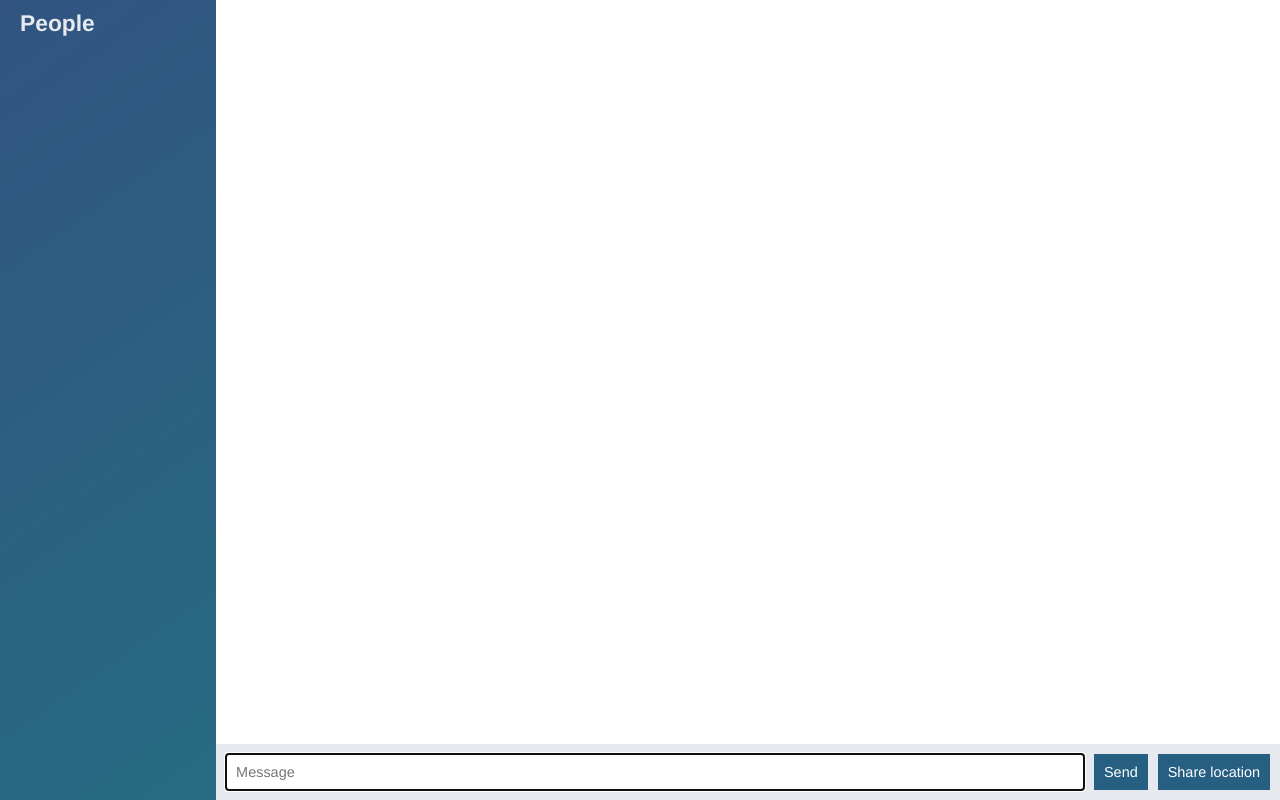
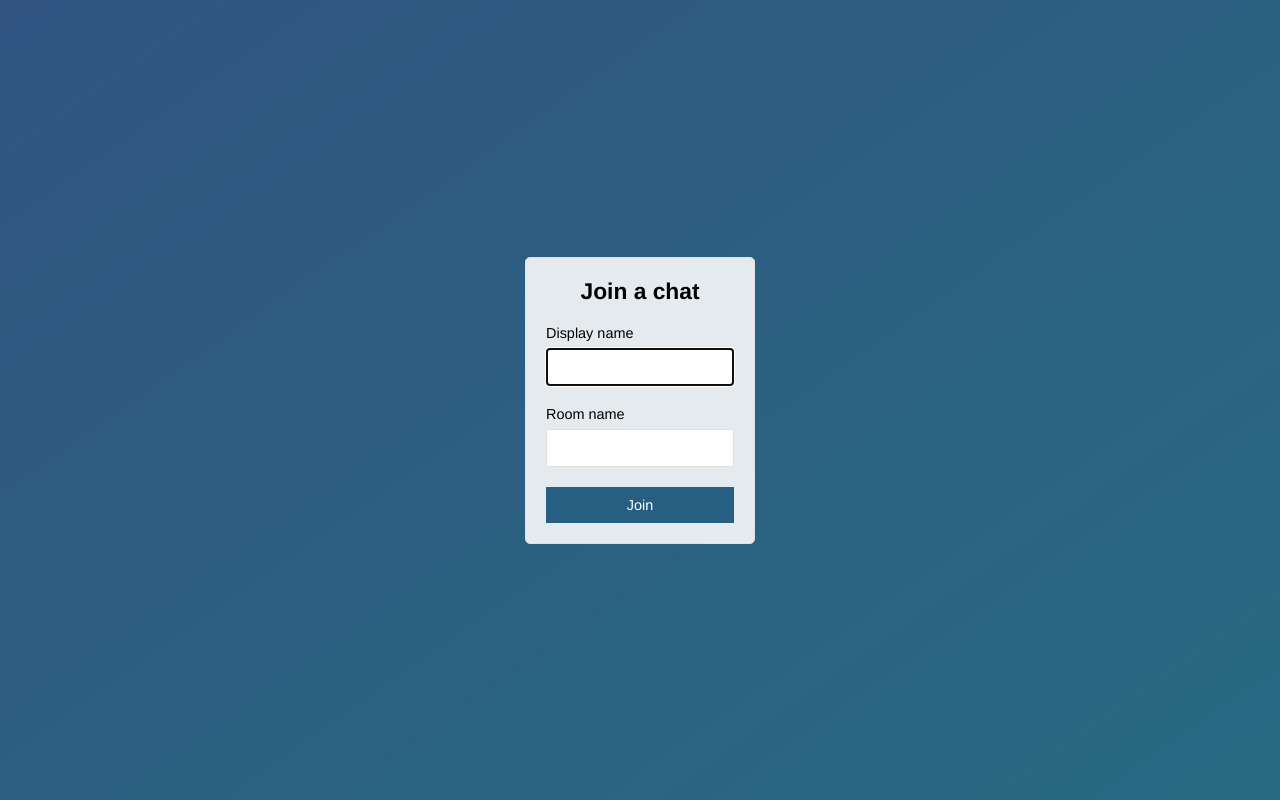
Before and after one commit to trinup/node-chat-app, a website: page public/index.html in a window 1280 px wide. Drawn offline with nearby package versions, Linux system fonts and the light colour scheme; no server answers.

Commit message:
Add join page that submits to chat.html

```diff
--- a/public/index.html
+++ b/public/index.html
@@ -2,56 +2,30 @@
 <html lang="en">
 <head>
     <meta charset="UTF-8">
-    <meta name="viewport" content="width=device-width, initial-scale=1.0">
+    <meta name="viewport" content="width=device-width, initial-scale=1.0, user-scalable=no">
     <meta http-equiv="X-UA-Compatible" content="ie=edge">
-    <title>Document</title>
     <link rel="stylesheet" type="text/css" href="./css/styles.css">
+    <title>Join | ChatApp</title>
 </head>
-<body class="chat">
-    <div class="chat__sidebar">
-        <h3>People</h3>
-        <div id="users"></div>
-    </div>
-    <div class="chat__main">
-            <ol id="messages" class="chat__messages"></ol>
-            <div class="chat__footer">
-                    <form id="message-form">
-                        <input type="text" name="message" placeholder="Message" autofocus autocomplete="off"/>
-                        <button type="submit">Send</button>
-                    </form>
-                    <button id="send-location">Share location</button>
+<body class="centered-form">
+    <div class="centered-form__form">
+        <form action="/chat.html">
+            <div class="form-field">
+                <h3>Join a chat</h3>
             </div>
+            <div class="form-field">
+                <label>Display name</label>
+                <input type="text" name="name" autofocus/>
+            </div>
+            <div class="form-field">
+                <label>Room name</label>
+                <input type="text" name="room"/>
+            </div>
+            <div class="form-field">
+                <button>Join</button>
+            </div>
+        </form>
 
     </div>
-
-    <script id="message-template" type="text/template">
-        <li class="message">
-            <div class="message__title">
-                <h4>{{from}}</h4>
-                <span>{{createdAt}}</span>
-            </div>
-            <div class="message__body">
-                <p>{{text}}</p>
-            </div>
-        </li>
-    </script>
-
-    <script id="location-message-template" type="text/template">
-        <li class="message">
-            <div class="message__title">
-                <h4>{{from}}</h4>
-                <span>{{createdAt}}</span>
-            </div>
-            <div class="message__body">
-                <a href="{{url}}" target="_blank">My current location</a>
-            </div>
-        </li>
-    </script>
-
-    <script src="/socket.io/socket.io.js"></script>
-    <script src="./js/libs/jquery-3.2.1.min.js"></script>
-    <script src="./js/libs/moment.js"></script>
-    <script src="./js/libs/mustache.js"></script>
-    <script src="./js/index.js"></script>
 </body>
 </html>
```
Also changed, not shown: public/chat.html (added, +57 -0 lines), public/js/chat.js (renamed from public/js/index.js).
